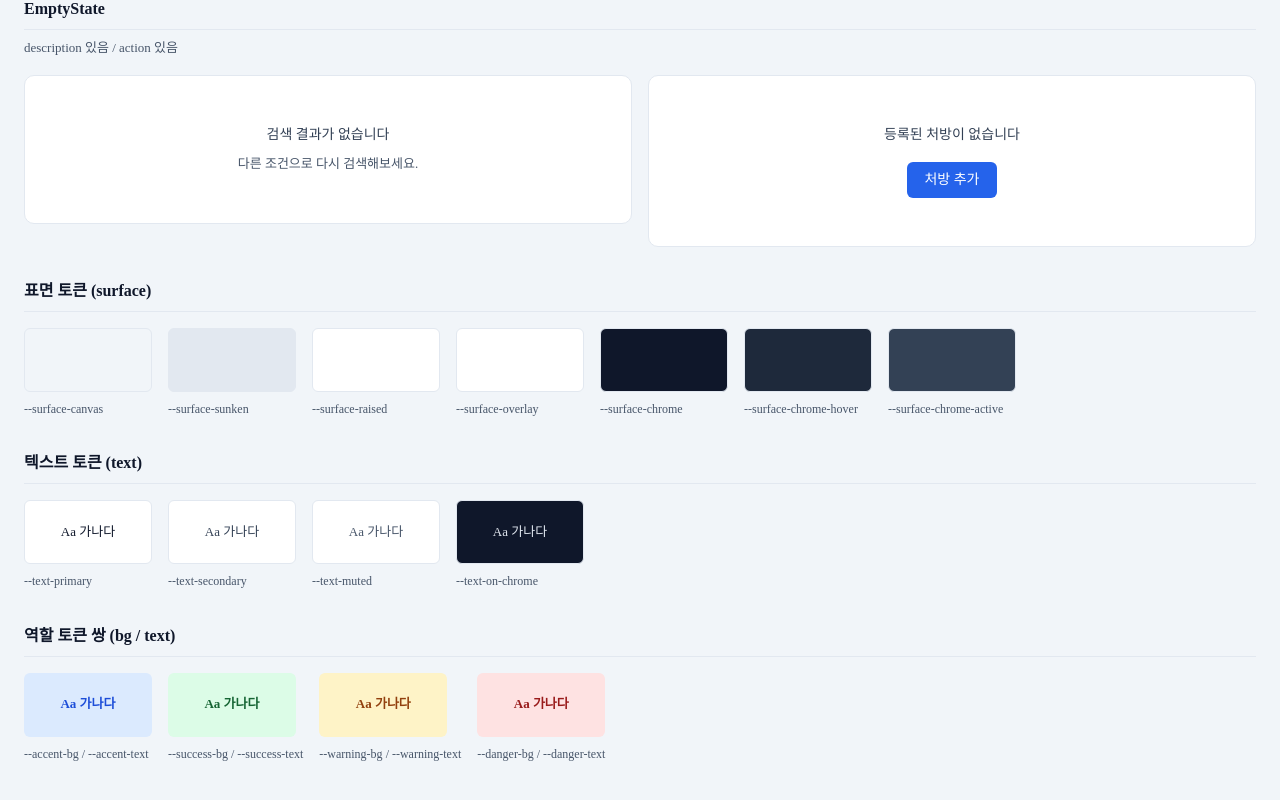
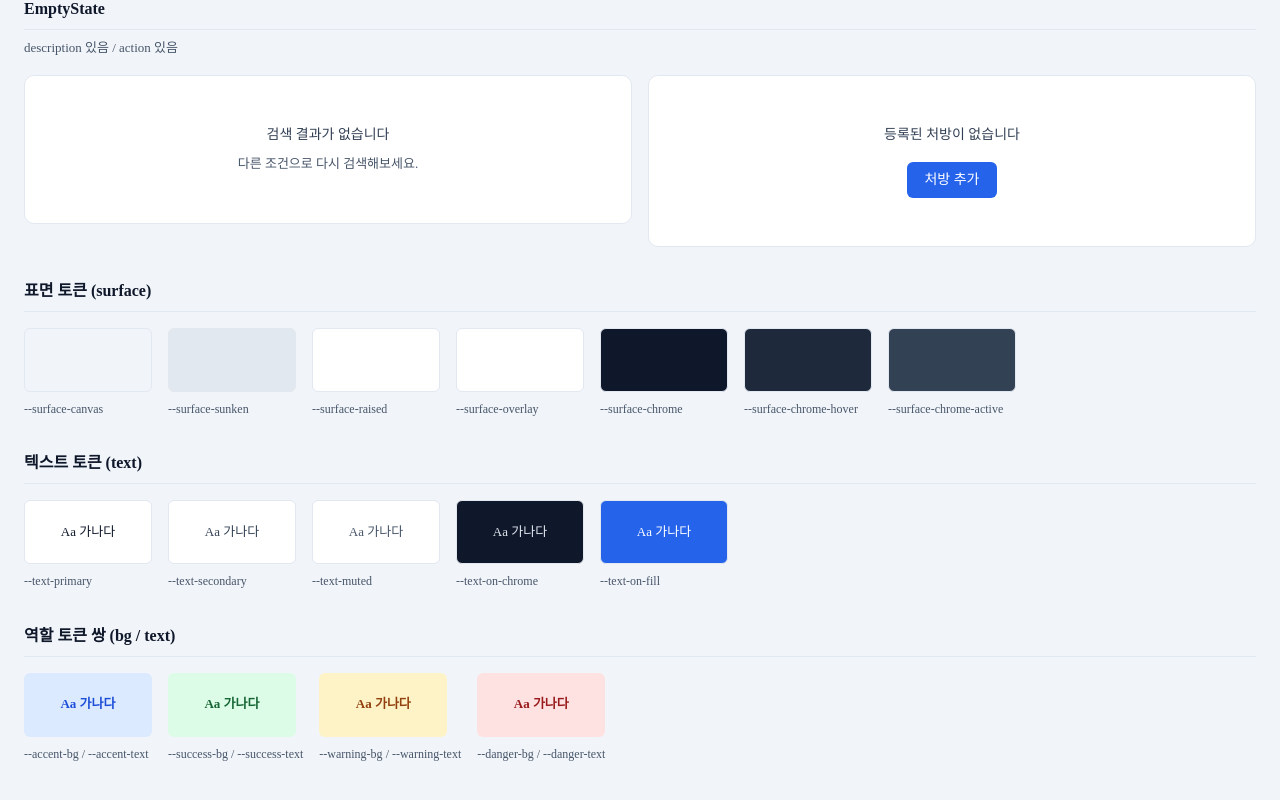
Before and after one commit to kjbddo/bitcomputer-emr, a Next.js app in the folder apps/web/: page /styleguide in a window 1280 px wide. Shown: the part 1900-2700 px from the top of the page. Built offline with nearby package versions, Linux system fonts and the light colour scheme.

Commit message:
fix(web): 스타일가이드 텍스트 토큰 견본에 text-on-fill 추가
채워진 버튼 라벨 색이라 기본 배경에 얹으면 안 읽힌다. accent-fill 위에
얹어 실제 사용 맥락으로 보여준다.

```diff
--- a/apps/web/src/app/styleguide/page.tsx
+++ b/apps/web/src/app/styleguide/page.tsx
@@ -16,12 +16,20 @@ const SURFACE_TOKENS = [
   "surface-chrome-active",
 ];
 
-const TEXT_TOKENS = ["text-primary", "text-secondary", "text-muted", "text-on-chrome"];
+const TEXT_TOKENS = [
+  "text-primary",
+  "text-secondary",
+  "text-muted",
+  "text-on-chrome",
+  "text-on-fill",
+];
 
-// text-on-chrome 은 밝은 표면이 아니라 chrome 표면 위에서 쓰도록 설계된 토큰이므로,
-// 견본도 실제 사용 맥락(surface-chrome)에 맞춰 배경을 바꿔 보여준다.
+// 일부 텍스트 토큰은 밝은 표면이 아니라 특정 배경 위에서 쓰도록 설계됐다.
+// 견본도 실제 사용 맥락에 맞춰 배경을 바꿔 보여준다 — 기본 배경에 얹으면
+// 읽히지 않아서 견본 구실을 못 한다.
 const TEXT_TOKEN_BG: Record<string, string> = {
   "text-on-chrome": "surface-chrome",
+  "text-on-fill": "accent-fill",
 };
 
 const ROLE_PAIRS: Array<[string, string]> = [
```
